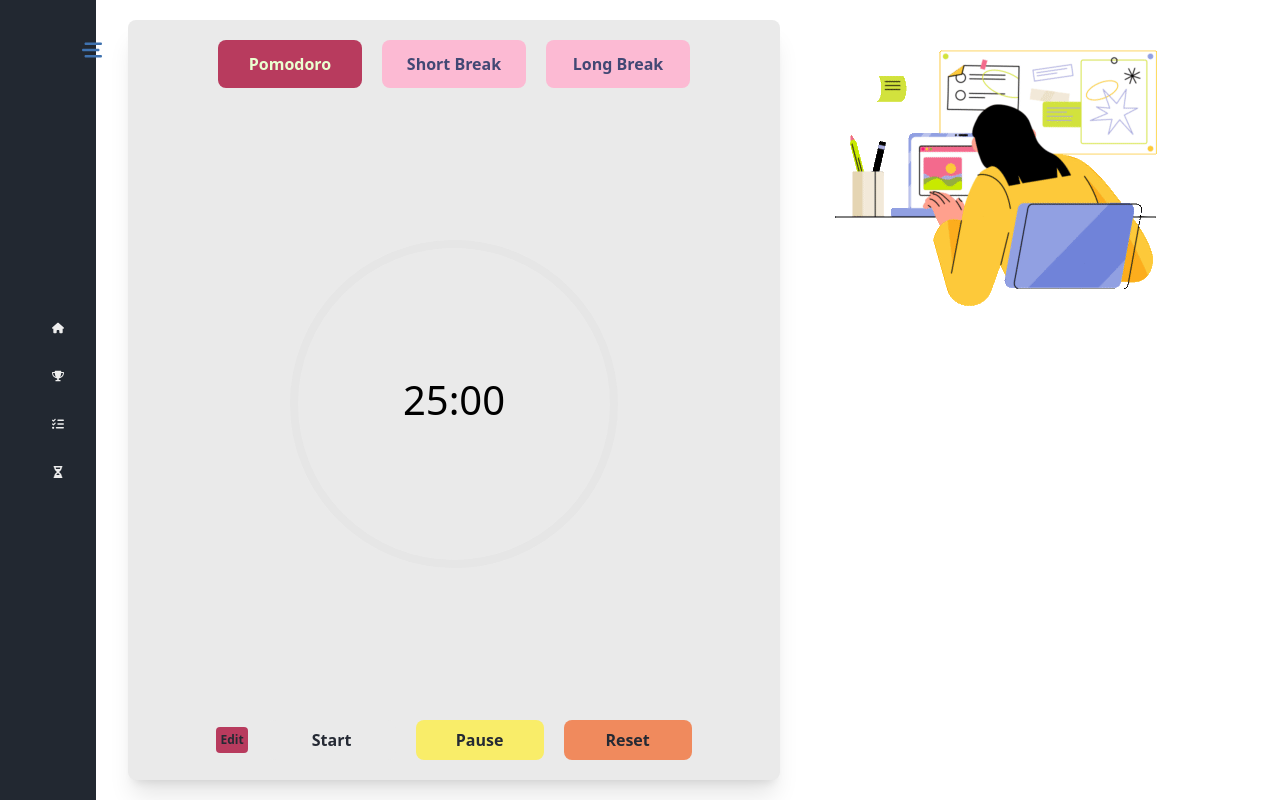
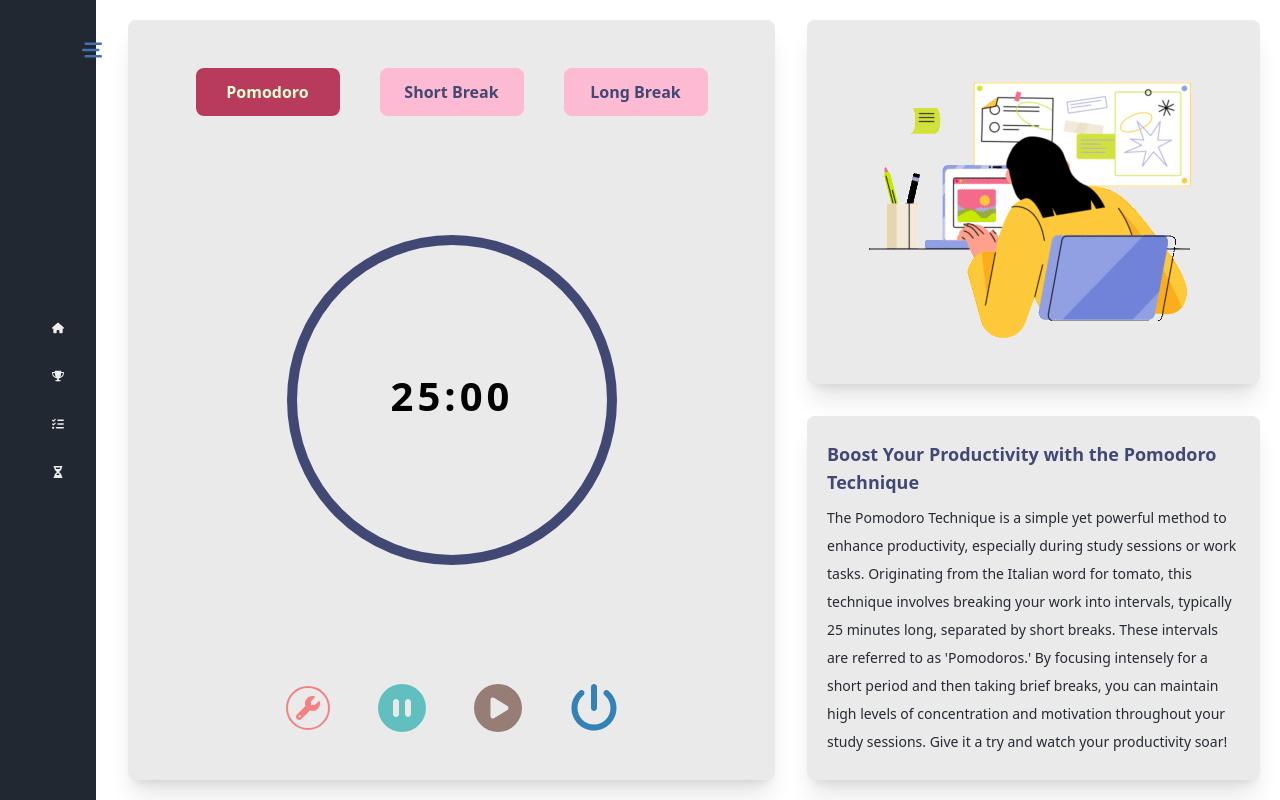
Before and after one commit to HitaBeeDev/Habitual, a React (Vite) app: page /Time-Tracker in a window 1280 px wide. Built offline with nearby package versions, Linux system fonts and the light colour scheme.

Commit message:
finishing time tracker

```diff
--- a/src/Components/TimeTracker/TimeTrackerPage.jsx
+++ b/src/Components/TimeTracker/TimeTrackerPage.jsx
@@ -1,5 +1,15 @@
 import pomodoroImage from "../../assets/time.gif";
 import { useTimeTracker } from "../../ContextAPI/TimeTrackerContext";
+import { FontAwesomeIcon } from "@fortawesome/react-fontawesome";
+import {
+  faCircleCheck,
+  faCirclePause,
+  faCirclePlay,
+  faPowerOff,
+} from "@fortawesome/free-solid-svg-icons";
+
+import articles from "./articles";
+import { useEffect, useState } from "react";
 
 function TimeTrackerPage() {
   const {
@@ -18,12 +28,13 @@ function TimeTrackerPage() {
     radius,
     circumference,
     strokeDashoffset,
+    currentArticleIndex,
   } = useTimeTracker();
 
   return (
-    <div className="lg:mt-5 lg:mb-5 mt-20 w-full flex flex-col gap-5 lg:grid lg:grid-cols-12">
-      <div className="col-span-7 flex flex-col gap-5 shadow-xl rounded-lg justify-between p-5 items-center bg-colorJ12">
-        <div className="flex flex-row gap-5 justify-center items-center">
+    <div className="lg:mt-5 lg:mb-5 mt-20 w-full flex flex-col gap-8 lg:grid lg:grid-cols-12">
+      <div className="hidden col-span-7 lg:flex flex-col gap-5 shadow-xl rounded-lg justify-between p-12 items-center bg-colorJ12">
+        <div className="flex flex-row gap-10 justify-center items-center">
           <button
             onClick={() => handleSessionChange("Pomodoro")}
             className={getTabClassName("Pomodoro")}
@@ -49,21 +60,20 @@ function TimeTrackerPage() {
         <div className="relative flex flex-row justify-center items-center">
           <svg width="400" height="400" viewBox="0 0 200 200">
             <circle
-              className="timer-circle-bg"
-              stroke="#e6e6e6"
+              stroke="#424874"
               cx="100"
               cy="100"
               r={radius}
-              strokeWidth="4"
+              strokeWidth="5"
               fill="transparent"
             />
             <circle
               className="timer-circle-progress"
-              stroke="#CBF1F5"
+              stroke="#FFD1D1"
               cx="100"
               cy="100"
               r={radius}
-              strokeWidth="8"
+              strokeWidth="9"
               fill="transparent"
               style={{
                 strokeDasharray: circumference,
@@ -73,23 +83,25 @@ function TimeTrackerPage() {
             />
             {isEditing ? (
               <>
-                <foreignObject x="25" y="80" width="150" height="50">
+                <foreignObject x="70" y="90" width="100" height="50">
                   <input
                     type="text"
                     value={editTime}
                     onChange={(e) => setEditTime(e.target.value)}
-                    className="text-center w-full"
+                    className="flex justify-center items-center text-center h-5 rounded-lg w-16"
                     placeholder="Enter minutes"
-                    style={{ fontSize: "16px" }}
+                    style={{ fontSize: "7px" }}
                   />
                 </foreignObject>
-                <foreignObject x="50" y="130" width="100" height="30">
+                <foreignObject x="140" y="89" width="100" height="30">
                   <button
                     onClick={handleUpdateTime}
-                    className="text-md font-semibold w-full h-full text-colorJ10 bg-colorJ15"
-                    style={{ fontSize: "12px" }}
+                    style={{ fontSize: "7px" }}
                   >
-                    Update Time
+                    <FontAwesomeIcon
+                      icon={faCircleCheck}
+                      className="text-colorJ14 text-center w-4 h-4"
+                    />
                   </button>
                 </foreignObject>
               </>
@@ -100,6 +112,7 @@ function TimeTrackerPage() {
                 textAnchor="middle"
                 dominantBaseline="middle"
                 fontSize="20"
+                className="text-3x tracking-widest font-semibold text-colorJ1"
               >
                 {`${Math.floor(totalSeconds / 60)}:${
                   totalSeconds % 60 < 10 ? "0" : ""
@@ -109,47 +122,69 @@ function TimeTrackerPage() {
           </svg>
         </div>
 
-        <div className="flex flex-row gap-5 justify-center items-center">
+        <div className="flex flex-row gap-12 justify-center items-center">
           <button
             onClick={toggleEdit}
-            className="text-md font-semibold text-colorJ10 bg-colorJ15 p-1 rounded"
-            style={{ fontSize: "12px" }}
+            className="text-md font-semibold text-center flex
+            flex-col items-center justify-center rounded-lg"
           >
             {editButtonText}
           </button>
 
           <button
-            className="text-md font-semibold w-32 text-center flex
-                        flex-col items-center justify-center h-10 rounded-lg
-                        text-colorJ10 bg-colorJ12"
-            onClick={handleStart}
+            className="text-md font-semibold text-center flex
+            flex-col items-center justify-center"
+            onClick={handlePause}
           >
-            Start
+            <FontAwesomeIcon
+              icon={faCirclePause}
+              className="text-colorJ39 text-center transition-all
+              duration-500 hover:text-colorJ15
+              w-12 h-12"
+            />
           </button>
 
           <button
-            className="text-md font-semibold w-32 text-center flex
-                        flex-col items-center justify-center h-10 rounded-lg
-                        text-colorJ10 bg-colorJ13"
-            onClick={handlePause}
+            className="text-md font-semibold text-center flex
+            flex-col items-center justify-center"
+            onClick={handleStart}
           >
-            Pause
+            <FontAwesomeIcon
+              icon={faCirclePlay}
+              className="text-colorJ35 text-center transition-all
+              duration-500  hover:text-colorJ15
+              w-12 h-12"
+            />
           </button>
 
           <button
             onClick={handleReset}
-            className="text-md font-semibold w-32 text-center flex
-                        flex-col items-center justify-center h-10 rounded-lg
-                        text-colorJ10 bg-colorJ14"
+            className="text-md font-semibold text-center flex
+            flex-col items-center justify-center"
           >
-            Reset
+            <FontAwesomeIcon
+              icon={faPowerOff}
+              className="text-colorJ29 hover:text-colorJ15 text-center transition-all
+              duration-500  w-12 h-12"
+            />
           </button>
         </div>
       </div>
 
-      <div className="col-span-5 gap-5 overflow-auto">
-        <div>
+      <div className="col-span-5 grid grid-rows-2 gap-8">
+        <div className="row-span-1 bg-colorJ12 shadow-xl rounded-lg flex justify-center items-center">
           <img src={pomodoroImage} />
+        </div>
+
+        <div className="row-span-1 bg-colorJ12 shadow-xl p-5 rounded-lg flex justify-center items-center">
+          <div>
+            <h2 className="text-lg font-semibold text-colorJ1">
+              {articles[currentArticleIndex]?.title}
+            </h2>
+            <p className="text-sm font-normal mt-2 text-colorJ10 leading-loose">
+              {articles[currentArticleIndex]?.content}
+            </p>
+          </div>
         </div>
       </div>
     </div>
--- /dev/null
+++ b/src/Components/TimeTracker/articles.js
@@ -0,0 +1,55 @@
+const articles = [
+  {
+    title: "Boost Your Productivity with the Pomodoro Technique",
+    content:
+      "The Pomodoro Technique is a simple yet powerful method to enhance productivity, especially during study sessions or work tasks. Originating from the Italian word for tomato, this technique involves breaking your work into intervals, typically 25 minutes long, separated by short breaks. These intervals are referred to as 'Pomodoros.' By focusing intensely for a short period and then taking brief breaks, you can maintain high levels of concentration and motivation throughout your study sessions. Give it a try and watch your productivity soar!",
+  },
+  {
+    title: "Mastering Self-Discipline: Key to Success",
+    content:
+      "Self-discipline is the cornerstone of success in any endeavor, whether it's academic pursuits, professional goals, or personal development. Cultivating self-discipline requires consistent effort and dedication. Start by setting clear goals, breaking them down into manageable tasks, and holding yourself accountable for completing them. Remember to stay focused on your priorities, avoid distractions, and maintain a positive mindset. With practice, you can harness the power of self-discipline to achieve your dreams and aspirations.",
+  },
+  {
+    title: "Unleash Your Potential: Strategies for Peak Productivity",
+    content:
+      "Unlocking your full potential requires adopting effective strategies for peak productivity. Start by optimizing your environment for success, eliminating clutter, and minimizing distractions. Prioritize your tasks based on importance and urgency, and tackle them one at a time. Break large projects into smaller, manageable steps, and celebrate your progress along the way. Remember to take regular breaks to recharge your mind and body. With determination and perseverance, you can maximize your productivity and accomplish more than you ever thought possible.",
+  },
+  {
+    title:
+      "The Science of Productivity: Understanding Your Brain's Work Patterns",
+    content:
+      "Understanding the science behind productivity can help you work smarter, not harder. Our brains have natural rhythms known as ultradian cycles, which influence our ability to focus and concentrate. By aligning your work schedule with these cycles, you can optimize your productivity levels. The Pomodoro Technique, with its focus on short bursts of intense work followed by brief breaks, is a perfect example of leveraging these natural rhythms. Additionally, paying attention to factors such as sleep, nutrition, and stress management can further enhance your cognitive function and productivity.",
+  },
+  {
+    title: "Mindfulness and Productivity: Finding Balance in a Busy World",
+    content:
+      "In today's fast-paced world, finding balance between productivity and well-being is essential for overall success and happiness. Practicing mindfulness can help you stay present and focused, enabling you to work more efficiently and effectively. Incorporate mindfulness techniques such as deep breathing, meditation, or yoga into your daily routine to reduce stress and enhance mental clarity. Remember to take regular breaks to rest and recharge, and prioritize self-care activities that nourish your mind, body, and soul. By cultivating mindfulness, you can achieve a greater sense of balance and fulfillment in both your work and personal life.",
+  },
+  {
+    title: "Time Management Tips: Organize Your Day for Success",
+    content:
+      "Effective time management is crucial for achieving your goals and maximizing productivity. Start by creating a daily schedule and prioritizing your tasks based on importance and urgency. Use tools such as calendars, to-do lists, and time-blocking techniques to stay organized and focused throughout the day. Be realistic about what you can accomplish and avoid overcommitting yourself. Remember to allocate time for breaks and relaxation to avoid burnout. With disciplined time management practices, you can make the most of each day and accomplish your objectives with ease.",
+  },
+  {
+    title: "The Power of Focus: Concentrate Your Efforts for Maximum Results",
+    content:
+      "Focus is the key to unlocking your full potential and achieving extraordinary results. To enhance your focus, eliminate distractions and create a conducive work environment. Break your tasks into smaller, manageable chunks, and tackle them one at a time. Practice mindfulness techniques to train your mind to stay present and avoid wandering thoughts. Set clear goals and visualize your desired outcomes to maintain motivation and momentum. With unwavering focus and determination, you can overcome obstacles and accomplish even the most challenging goals.",
+  },
+  {
+    title: "Overcoming Procrastination: Strategies for Taking Action",
+    content:
+      "Procrastination is the enemy of productivity, but overcoming it is possible with the right strategies. Start by breaking tasks down into smaller, more manageable steps to reduce feelings of overwhelm. Set specific deadlines and hold yourself accountable for meeting them. Minimize distractions and create a dedicated workspace to promote focus and concentration. Practice the 'two-minute rule,' tackling tasks that can be completed in two minutes or less immediately. Cultivate a growth mindset and embrace imperfection, understanding that taking imperfect action is better than no action at all.",
+  },
+  {
+    title: "Staying Motivated: Fueling Your Drive for Success",
+    content:
+      "Maintaining motivation is essential for sustaining productivity and achieving long-term success. To stay motivated, set clear and achievable goals that inspire and excite you. Break your goals down into smaller milestones and celebrate your progress along the way. Surround yourself with positive influences, whether it's supportive friends and family or motivational books and podcasts. Visualize your success and remind yourself of the reasons why you started your journey in the first place. Cultivate a growth mindset and embrace challenges as opportunities for growth and learning.",
+  },
+  {
+    title: "Healthy Habits for Productivity: Nourish Your Body and Mind",
+    content:
+      "A healthy lifestyle is the foundation of sustained productivity and well-being. Prioritize activities that nourish your body and mind, such as regular exercise, nutritious eating, and quality sleep. Stay hydrated throughout the day to maintain cognitive function and focus. Practice relaxation techniques such as deep breathing or meditation to reduce stress and promote mental clarity. Take breaks from screens and engage in activities that bring you joy and relaxation. By prioritizing your health and well-being, you'll have the energy and vitality to tackle tasks with enthusiasm and vigor.",
+  },
+];
+
+export default articles;
--- a/src/ContextAPI/TimeTrackerContext.jsx
+++ b/src/ContextAPI/TimeTrackerContext.jsx
@@ -1,4 +1,7 @@
 import { createContext, useContext, useState, useEffect } from "react";
+import { FontAwesomeIcon } from "@fortawesome/react-fontawesome";
+import { faWrench, faEject } from "@fortawesome/free-solid-svg-icons";
+import articles from "../Components/TimeTracker/articles";
 
 const TimeTrackerContext = createContext();
 
@@ -23,6 +26,16 @@ export const TimeTrackerProvider = ({ children }) => {
   const [projects, setProjects] = useState([]);
   const [projectTimes, setProjectTimes] = useState({});
   const [projectRemainingTimes, setProjectRemainingTimes] = useState({});
+
+  const [currentArticleIndex, setCurrentArticleIndex] = useState(0);
+
+  useEffect(() => {
+    const interval = setInterval(() => {
+      setCurrentArticleIndex((prevIndex) => (prevIndex + 1) % articles.length);
+    }, 15 * 60 * 1000); // 15 minutes in milliseconds
+
+    return () => clearInterval(interval);
+  }, []);
 
   useEffect(() => {
     if (isTimerActive) {
@@ -120,7 +133,17 @@ export const TimeTrackerProvider = ({ children }) => {
 
   const toggleEdit = () => setIsEditing((prev) => !prev);
 
-  const editButtonText = isEditing ? "Close" : "Edit";
+  const editButtonText = isEditing ? (
+    <FontAwesomeIcon
+      icon={faEject}
+      className="text-colorJ21 border-4 text-center p-2 transition-all duration-500 hover:border-colorJ15 hover:text-colorJ15 rounded-full border-colorJ21 w-6 h-6"
+    />
+  ) : (
+    <FontAwesomeIcon
+      icon={faWrench}
+      className="text-colorJ21 border-2 text-center p-2 transition-all duration-500 hover:border-colorJ15 hover:text-colorJ15 rounded-full border-colorJ21 w-6 h-6"
+    />
+  );
 
   return (
     <TimeTrackerContext.Provider
@@ -160,6 +183,7 @@ export const TimeTrackerProvider = ({ children }) => {
         radius,
         circumference,
         strokeDashoffset,
+        currentArticleIndex,
       }}
     >
       {children}
```
